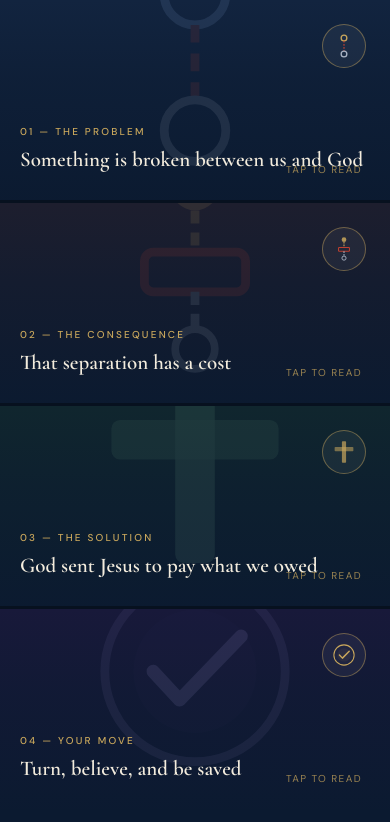
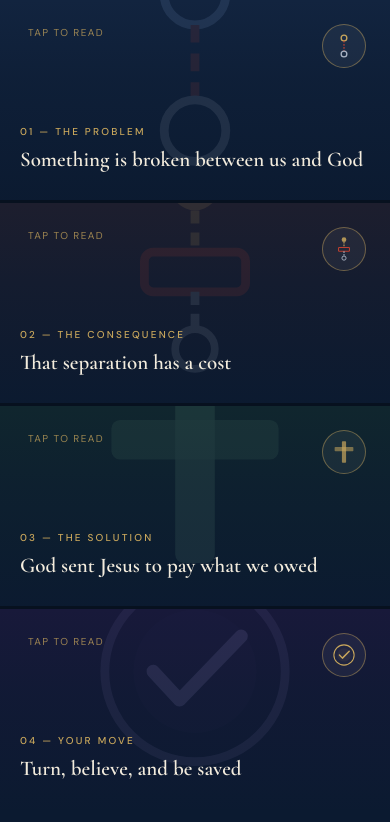
Before and after one commit to akstoner123/church-finder, a plain HTML site: page gospel.html in a window 390 px wide. Drawn offline with nearby package versions, Linux system fonts and the light colour scheme.

Commit message:
Gospel cards on phones: move 'Tap to read' to the top-left so it never overlaps the title (#17)
Claude-Session: https://claude.ai/code/session_01R1RHQ79rsGzTQ9bBq71akc

Co-authored-by: Claude <noreply@anthropic.com>

```diff
--- a/gospel.html
+++ b/gospel.html
@@ -183,7 +183,7 @@
     .gospel-panel::after {
       content: 'Tap to read';
       position: absolute;
-      bottom: 1.5rem; right: 1.75rem;
+      top: 1.6rem; left: 1.75rem; /* top-left, clear of the title (the icon sits top-right) */
       font-size: 10px;
       letter-spacing: 0.14em;
       text-transform: uppercase;
```
